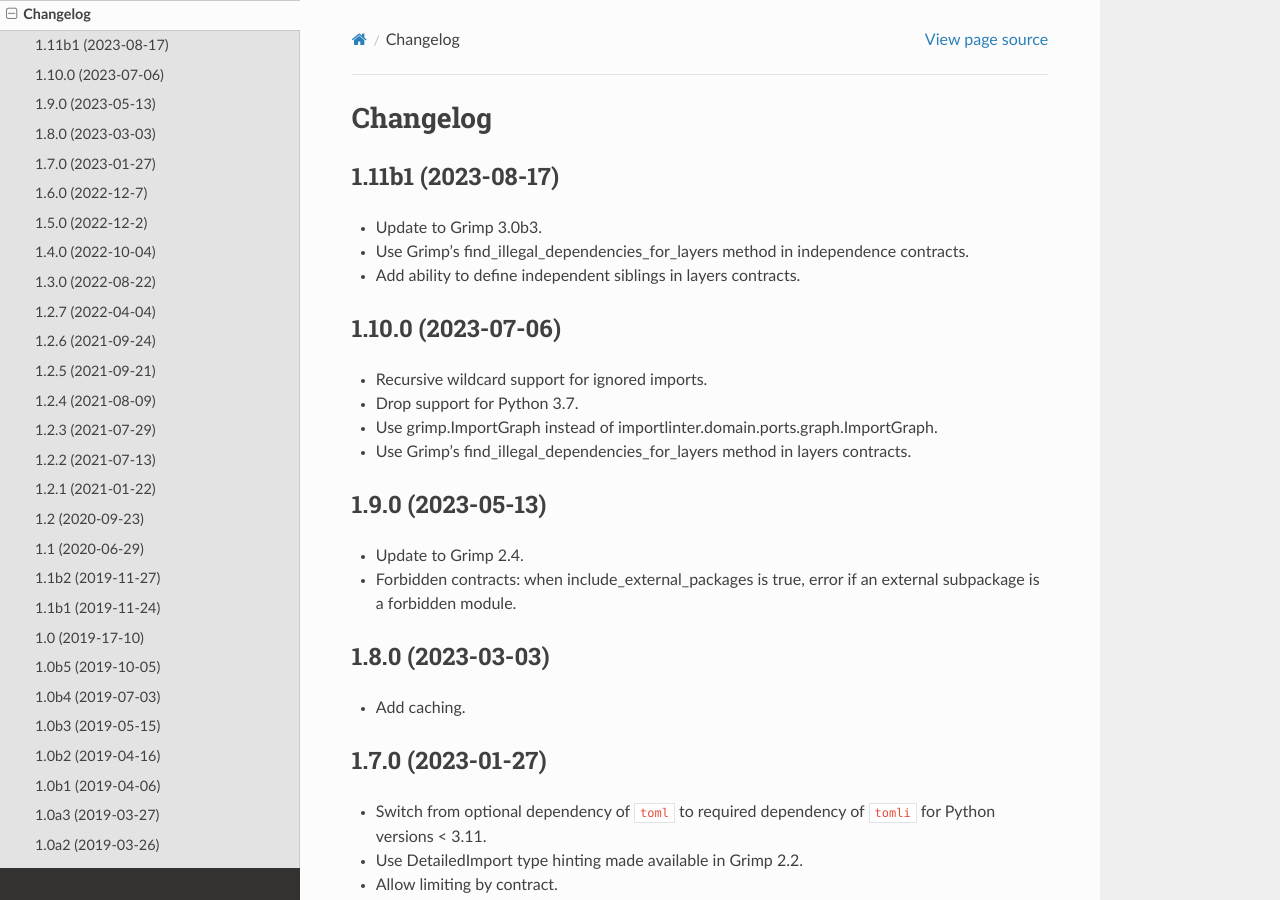
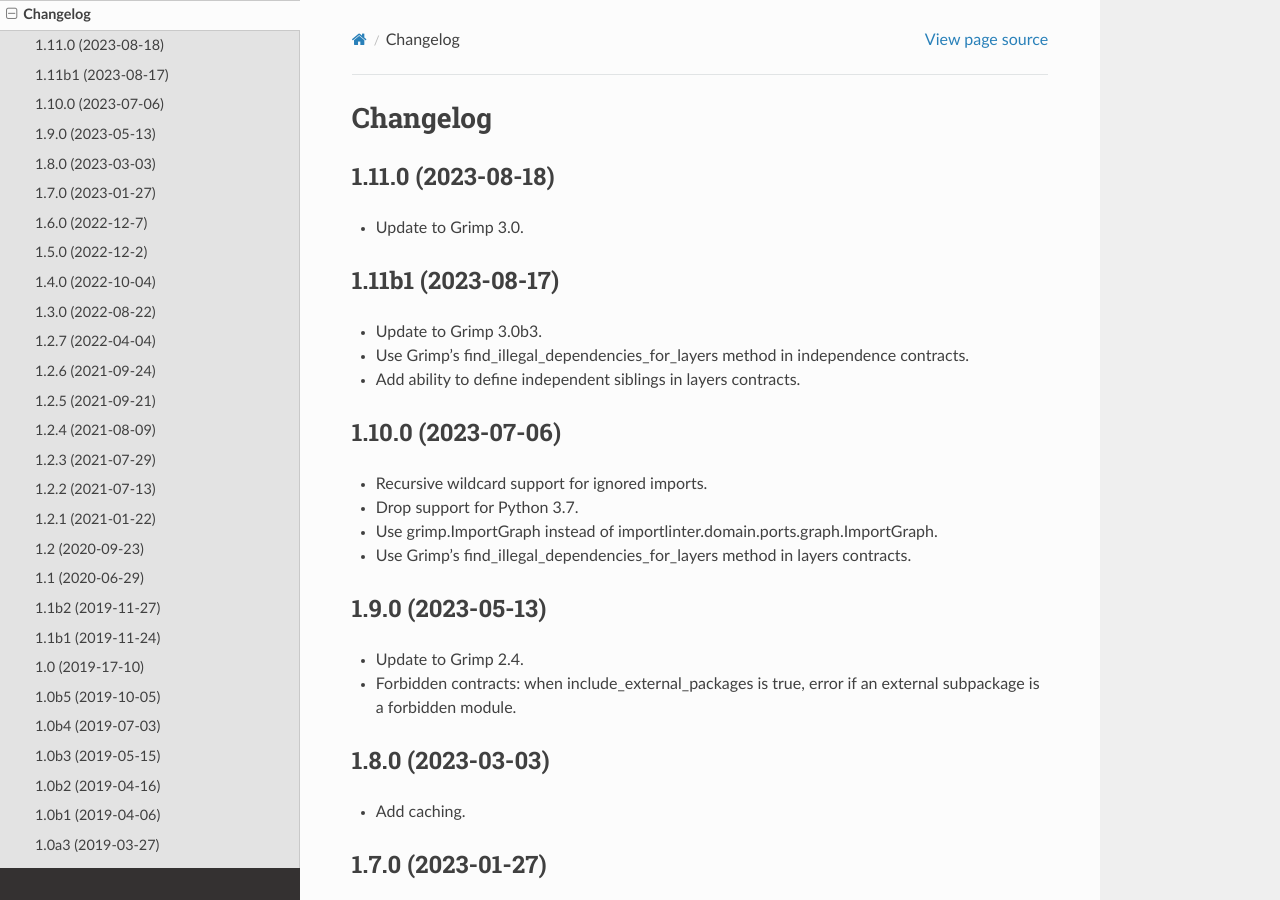
Before and after one commit to seddonym/import-linter, a Sphinx documentation site: the page built from docs/changelog.rst, in a window 1280 px wide and 900 px high. Built offline with Sphinx 7.4.7 and the Read the Docs theme 2.0.0, drawn with Linux system fonts in a browser that asks for light colours.

Commit message:
Release v1.11.0

```diff
--- a/CHANGELOG.rst
+++ b/CHANGELOG.rst
@@ -1,5 +1,10 @@
 Changelog
 =========
+
+1.11.0 (2023-08-18)
+-------------------
+
+* Update to Grimp 3.0.
 
 1.11b1 (2023-08-17)
 -------------------
--- a/docs/conf.py
+++ b/docs/conf.py
@@ -27,7 +27,7 @@ author = 'David Seddon'
 # The short X.Y version
 version = ''
 # The full version, including alpha/beta/rc tags
-release = '1.11b1'
+release = '1.11.0'
 
 
 # -- General configuration ---------------------------------------------------
--- a/pyproject.toml
+++ b/pyproject.toml
@@ -4,7 +4,7 @@ build-backend = "setuptools.build_meta"
 
 [project]
 name = "import-linter"
-version = "1.11b1"
+version = "1.11.0"
 license = {text = "BSD 2-Clause License"}
 description = "Enforces rules for the imports within and between Python packages."
 authors = [
@@ -13,7 +13,7 @@ authors = [
 requires-python = ">=3.8"
 dependencies = [
     "click>=6",
-    "grimp>=3.0b3",
+    "grimp>=3.0",
     "tomli>=1.2.1; python_version < '3.11'",
     "typing-extensions>=3.10.0.0",
 ]
--- a/src/importlinter/__init__.py
+++ b/src/importlinter/__init__.py
@@ -1,4 +1,4 @@
-__version__ = "1.11b1"
+__version__ = "1.11.0"
 
 from .application import output  # noqa
 from .domain import fields  # noqa
```
